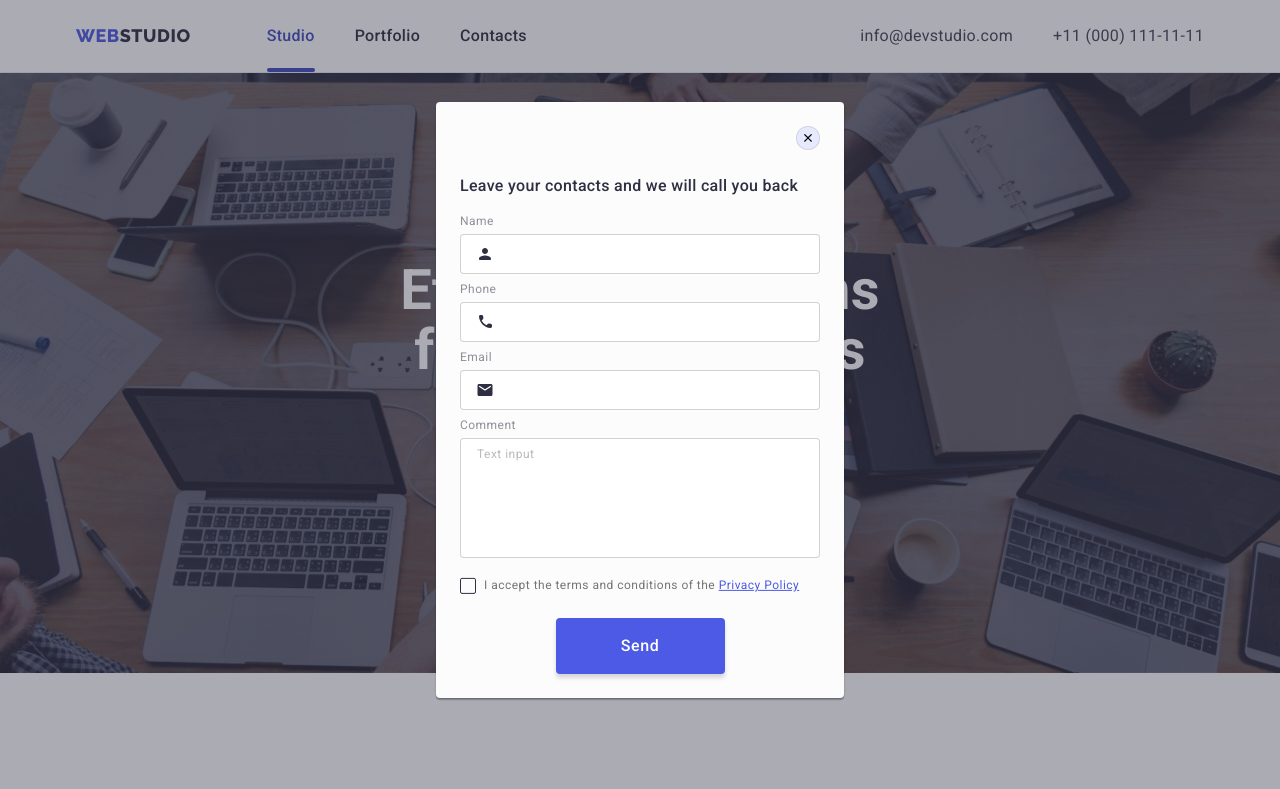
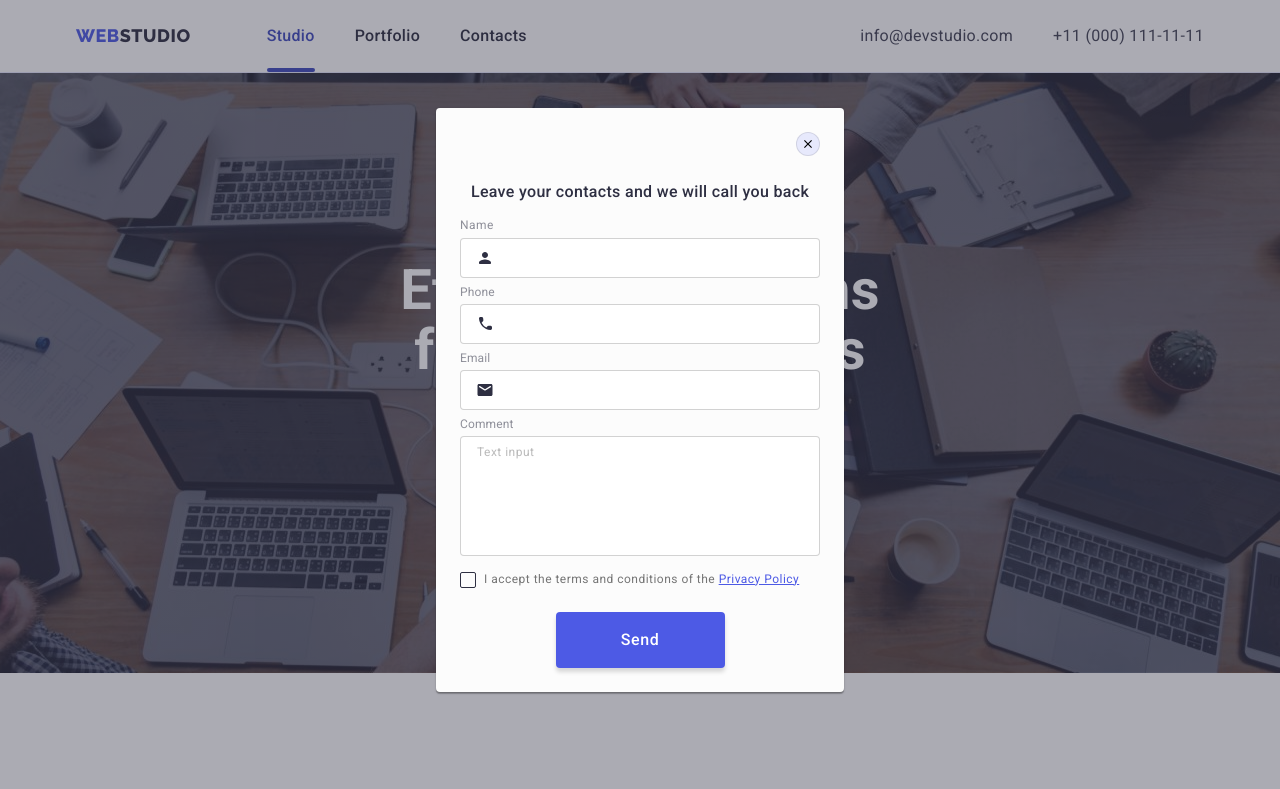
Before and after one commit to SydorovaO/goit-markup-hw-06, a plain HTML site: page index.html in a window 1280 px wide. Both pictures are taken after a click on the button "Order Service". Shown: the top 789 px of the page. Drawn offline with nearby package versions, Linux system fonts and the light colour scheme.

Commit message:
Update styles.css

```diff
--- a/css/styles.css
+++ b/css/styles.css
@@ -634,12 +634,10 @@ img {
     position: absolute;
     top: 50%;
     left: 50%;
-    padding-top: 72px;
-    padding-left: 24px;
-    padding-right: 24px;
+    padding: 72px 24px 24px;
 
     width: 408px;
-    min-height: 584px;
+    height: 584px;
     background-color: var(--modal-background-color);
     box-shadow: 0px 1px 1px rgba(0, 0, 0, 0.14), 0px 1px 3px rgba(0, 0, 0, 0.12), 0px 2px 1px rgba(0, 0, 0, 0.2);
     border-radius: 4px;
@@ -685,31 +683,40 @@ img {
 }
 
 
+.modal-heading {
+    display: flex;
+    justify-content: center;
+    align-items: center;
+    margin-bottom: 14px;
 
-.modal-heading {
-    margin-bottom: 16px;
     font-weight: 500;
     line-height: 1.5;
     color: var(--title-color);
 }
 
-.modal-form {
-    display: flex;
-    flex-direction: column;
+.modal-form-field{
+    display: block;
 }
 
 .modal-form-field + .modal-form-field{
     margin-top: 8px;
 }
 
+
 .modal-form-input-desc{
     display: block;
     margin-bottom: 4px;
 
     font-size: 12px;
+    line-height: 1.16;
+    letter-spacing: 0.01em;
+    color: var(--company-logo-color);}
+
+
+.modal-form-input-desc.modal-name{
     line-height: 1.33;
     letter-spacing: 0.04em;
-    color: var(--company-logo-color);}
+}
 
 .modal-form-input-wrapper{
     position: relative;
@@ -751,8 +758,10 @@ img {
 }
 
 .modal-form-message{
+    display: block;
     height: 120px;
     padding: 8px 16px;
+
     resize: none;
     font-size: 18px;
     line-height: 1.5;
@@ -818,9 +827,9 @@ img {
 }
 
 .modal-form-send{
-    align-self: center;
-    margin-bottom: 24px;
-
+    display: block;
+    margin-left: auto;
+    margin-right: auto;
     min-width: 169px;
     padding: 16px 32px;
     background: var(--accent-color);
--- a/index.html
+++ b/index.html
@@ -533,7 +533,7 @@
 
         <form class="modal-form">
           <label class="modal-form-field">
-            <span class="modal-form-input-desc">Name</span>
+            <span class="modal-form-input-desc modal-name">Name</span>
             <span class="modal-form-input-wrapper">
               <input
                 class="modal-form-input"
@@ -581,7 +581,7 @@
             </span>
           </label>
 
-          <label class="modal-form-field last-field">
+          <label class="modal-form-field">
             <span class="modal-form-input-desc">Comment</span>
             <textarea
               class="modal-form-message"
```
